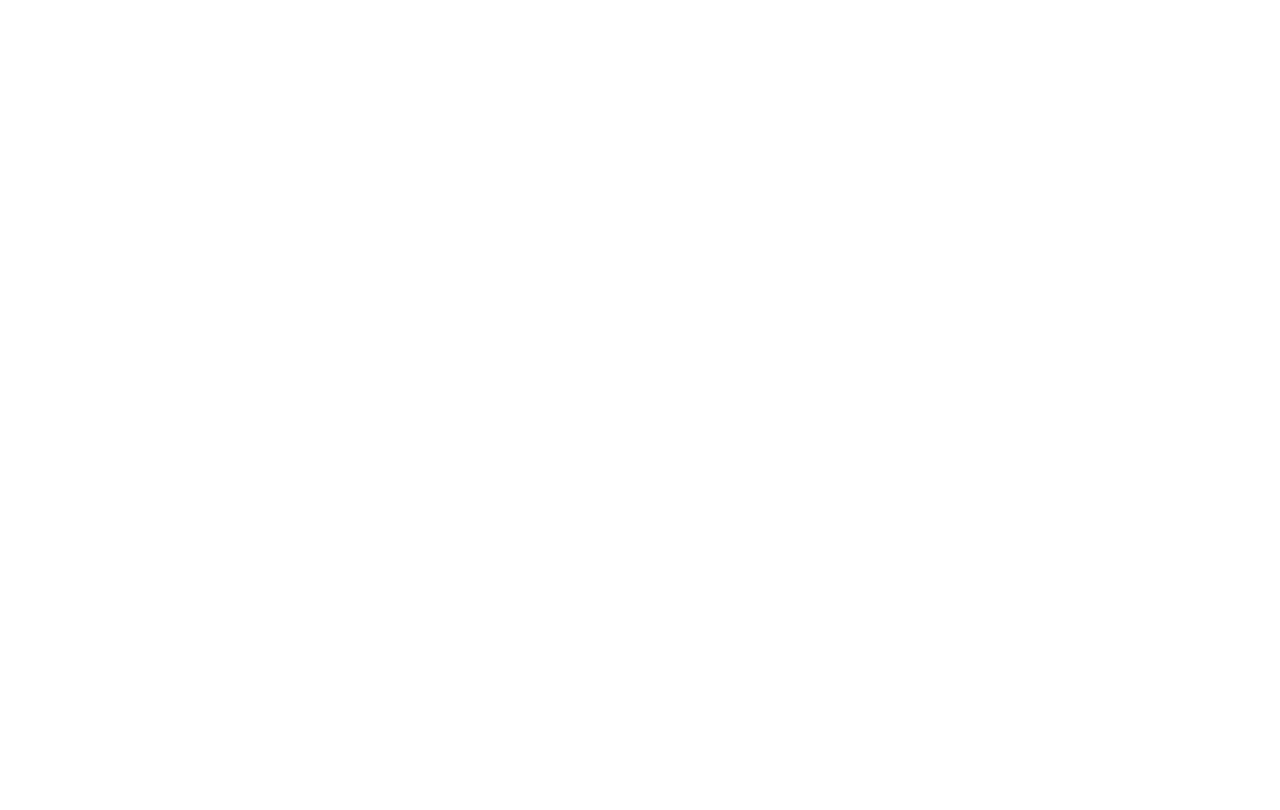
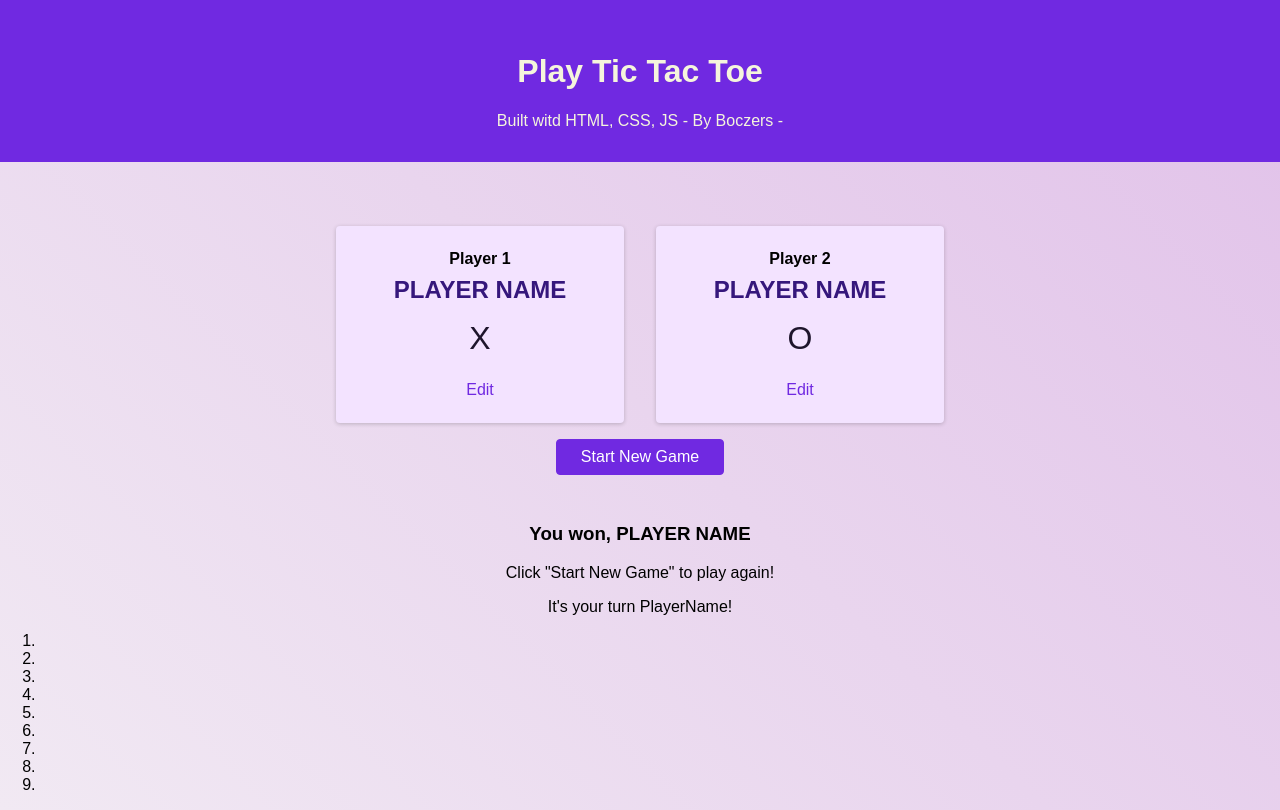
Before and after one commit to Boczmen/tic-tac-toe-, a plain HTML site: page index.html in a window 1280 px wide. Drawn offline with Linux system fonts and the light colour scheme; files that its build step writes are made by us from their sources.

Commit message:
Add files via upload

```diff
--- /dev/null
+++ b/configuration.css
@@ -0,0 +1,66 @@
+#config-overlay {
+  text-align: center;
+}
+
+#config-overlay h2 {
+  margin: 0.5rem 0;
+  font-weight: bolder;
+}
+
+.form-control {
+  margin: 0.5rem 0;
+}
+
+.form-control label {
+  display: block;
+  margin-bottom: 0.5rem;
+  font-weight: bold;
+}
+
+.form-control input {
+  font: inherit;
+  border: 1px solid rgb(202, 202, 202);
+  width: 15rem;
+  padding: 0.3rem;
+}
+
+#game-config {
+  width: 90%;
+  max-width: 40rem;
+  margin: 3rem auto;
+  text-align: center;
+}
+
+#game-config ol {
+  list-style: none;
+  margin: 0;
+  padding: 0;
+  display: flex;
+}
+
+#game-config li {
+  margin: 1rem;
+  padding: 1rem;
+  width: 50%;
+  background-color: rgb(243, 227, 255);
+  border-radius: 4px;
+  box-shadow: 0 1px 4px rgba(0, 0, 0, 0.2);
+}
+
+#game-config h2 {
+  font-size: 1rem;
+  margin: 0.5rem 0;
+}
+
+#game-config h3 {
+  font-size: 1.5rem;
+  margin: 0.5rem 0;
+  color: rgb(53, 23, 124);
+}
+
+.player-symbol{
+  font-size: 2rem;
+  font-style: bold;
+  color: rgb(30, 21, 44);
+  margin: 1rem 0;
+}
--- /dev/null
+++ b/game.css
@@ -0,0 +1,3 @@
+#active-game{
+    text-align: center;
+}
--- a/index.html
+++ b/index.html
@@ -1,12 +1,89 @@
 <!DOCTYPE html>
 <html lang="en">
-<head>
-    <meta charset="UTF-8">
+  <head>
+    <meta charset="UTF-8" />
+    <meta http-equiv="X-UA-Compatible" content="IE=edge" />
+    <meta name="viewport" content="width=device-width, initial-scale=1.0" />
+    <link rel="preconnect" href="https://fonts.googleapis.com" />
+    <link rel="preconnect" href="https://fonts.gstatic.com" crossorigin />
+    <link
+      href="https://fonts.googleapis.com/css2?family=Open+Sans:wght@400;700&display=swap"
+      rel="stylesheet"
+    />
     <title>Tic Tac Toe</title>
-    <link rel="stylesheet" href="styles.css">
+    <link rel="stylesheet" href="styles/styles.css" />
+    <link rel="stylesheet" href="styles/overlays.css" />
+    <link rel="stylesheet" href="styles/configuration.css">
+    <link rel="stylesheet" href="styles/game.css">
     <script src="app.js"></script>
-</head>
-<body>
+  </head>
+  <body>
+    <div id="backdrop"></div>
+    <header id="main-header">
+      <h1>Play Tic Tac Toe</h1>
+      <p>Built witd HTML, CSS, JS - By Boczers -</p>
+    </header>
+    <main>
+      <aside class="modal" id="config-overlay">
+        <h2>Choose Your Name</h2>
+        <form>
+          <div class="form-control">
+            <label for="playername">Player Name</label>
+            <input
+              type="text"
+              id="playername"
+              name="playername"
+              minlength="1"
+              required
+            />
+          </div>
+          <div>
+            <button type="button" class="button button-alt">Cancel</button>
+            <button type="submit" class="button">Confirm</button>
+          </div>
+        </form>
+      </aside>
+      <section id="game-config">
+        <ol>
+          <li>
+            <article>
+              <h2>Player 1</h2>
+              <h3>PLAYER NAME</h3>
+              <p class="player-symbol">X</p>
+              <button class="button button-alt">Edit</button>
+            </article>
+          </li>
+          <li>
+            <article>
+              <h2>Player 2</h2>
+              <h3>PLAYER NAME</h3>
+              <p class="player-symbol">O</p>
+              <button class="button button-alt">Edit</button>
+            </article>
+          </li>
+        </ol>
+        <button class="button">Start New Game</button>
+      </section>
+      <section id="active-game">
+        <article>
+          <h3>You won, <span id="winner-name">PLAYER NAME</span></h3>
+          <p>Click "Start New Game" to play again!</p>
+        </article>
+        <p>It's your turn <span id="active-player-name">PlayerName</span>!</p>
+        <ol>
+          <li></li>
+          <li></li>
+          <li></li>
 
-</body>
+          <li></li>
+          <li></li>
+          <li></li>
+
+          <li></li>
+          <li></li>
+          <li></li>
+        </ol>
+      </section>
+    </main>
+  </body>
 </html>
--- /dev/null
+++ b/overlays.css
@@ -0,0 +1,29 @@
+.modal {
+  position: fixed;
+  top: 20%;
+  left: 5%;
+  width: 90%;
+  background-color: white;
+  padding: 1rem;
+  border-radius: 6px;
+  box-shadow: 0 2px 8px rgba(0,0,0,0.2);
+  display: none;
+}
+
+#backdrop{
+position: fixed;
+left: 0;
+top: 0;
+width: 100%;
+height: 100%;
+background-color: rgba(0,0,0,0.7);
+display: none;
+
+}
+
+@media (min-width: 40rem) {
+  .modal {
+    left: calc(50% - 20rem);
+    width: 40rem;
+  }
+}
--- a/styles.css
+++ b/styles.css
@@ -0,0 +1,45 @@
+body {
+  background: linear-gradient(45deg, rgb(241, 233, 243), rgb(225, 193, 233));
+  height: 100%;
+  font-family: "open-sans", sans-serif;
+  margin: 0;
+}
+
+#main-header {
+  background-color: rgb(112, 41, 225);
+  color: beige;
+  padding: 2rem 5%;
+  text-align: center;
+}
+
+header p {
+  margin: auto;
+}
+
+.button {
+  font: inherit;
+  padding: 0.5rem 1.5rem;
+  background-color: rgb(112, 41, 225);
+  border: 1px solid rgb(112, 41, 225);
+  border-radius: 4px;
+  color: white;
+  cursor: pointer;
+}
+
+.button-alt {
+  background-color: transparent;
+  border: transparent;
+  color: rgb(112, 41, 225);
+  transition-duration: 1s;
+}
+
+.button:hover {
+  background-color: rgb(72, 62, 168);
+  transition-duration: 0.5s;
+}
+
+.button-alt:hover {
+  background-color: rgb(204, 176, 241);
+  border-color: transparent;
+  transition-duration: 0.5s;
+}
```
